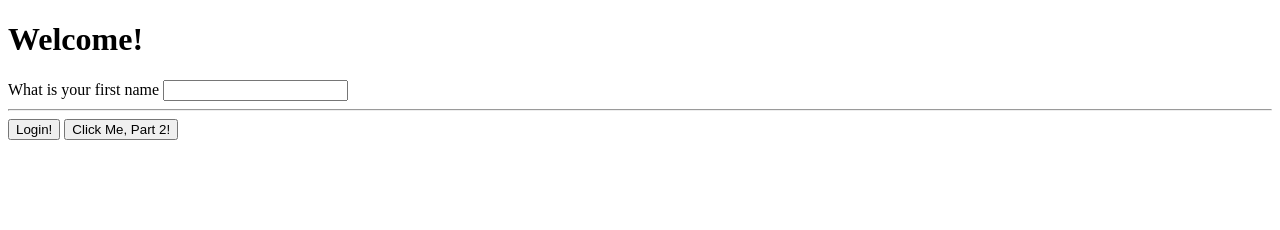
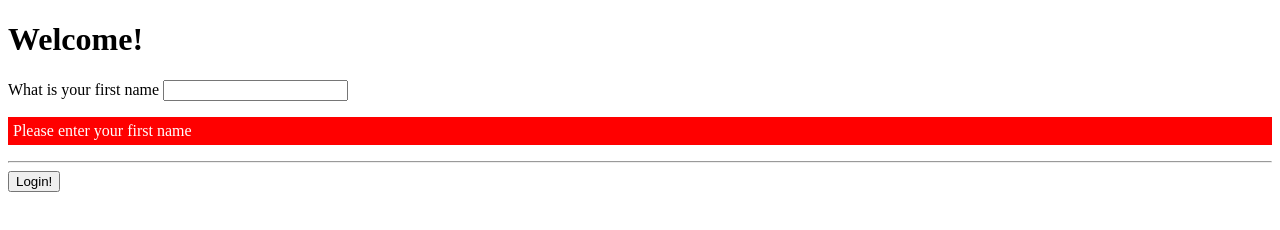
Before and after one commit to heyt0pe/devlearn, a plain HTML site: page new-index.html in a window 1280 px wide. Both pictures are taken after a click on the button "Login!". Drawn offline with Linux system fonts and the light colour scheme.

Commit message:
inner text

```diff
--- a/new-index.html
+++ b/new-index.html
@@ -8,18 +8,16 @@
 </head>
 
 <body>
-    <h1 onclick="triggerButtonClick()">Welcome!</h1>
+    <h1>Welcome!</h1>
 
     <label for="first-name">What is your first name</label>
     <input type="text" id="first-name">
 
-    <hr/>
+    <p id="error-text">Error text</p>
 
-    <div>
-        <button onclick="triggerButtonClick()">Login!</button>
+    <hr />
 
-        <button id="primary-button">Click Me, Part 2!</button>
-    </div>
+    <button onclick="submitForm()">Login!</button>
 
 
 </body>
@@ -28,26 +26,29 @@
 
     const firstNameInput = document.querySelector('#first-name');
 
-    function triggerButtonClick() {
+    const errorElement = document.getElementById('error-text');
+
+    function submitForm() {
         const userFirstName = firstNameInput.value;
-        if(userFirstName.length < 1){
-            console.error('Please input a name');
-        }else{
-            console.log(`Hello there, ${firstNameInput.value}`)
+        if (userFirstName.length < 1) {
+            errorElement.innerText = 'Please enter your first name';
+            errorElement.style.display = 'block';
+            errorElement.style.background = 'red';
+        } else {
+            errorElement.innerText = `Hello there, ${firstNameInput.value}`;
+            errorElement.style.display = 'block';
+            errorElement.style.background = 'green';
         }
     }
-
-    const button = document.getElementById('primary-button');
-    button.addEventListener('click', function () {
-        const currentTime = new Date();
-        console.log('second button was clicked at ' + currentTime.toLocaleTimeString());
-    })
 
 </script>
 
 <style>
-    h1 {
-        cursor: pointer;
+    p#error-text {
+        background: red;
+        padding: 5px;
+        color: white;
+        display: none;
     }
 </style>
 
```
Also changed, not shown: revision.html (+1 -1 lines), revision.js (+115 -0 lines).
